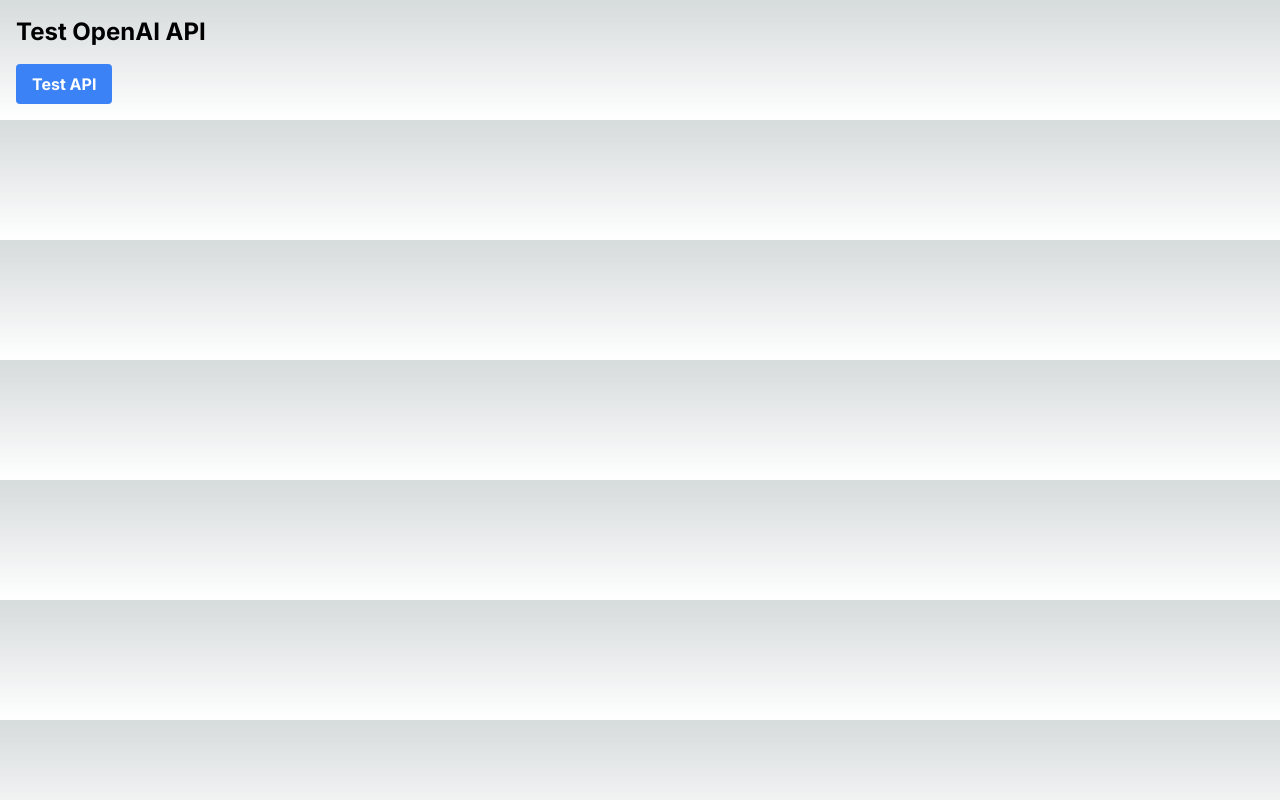
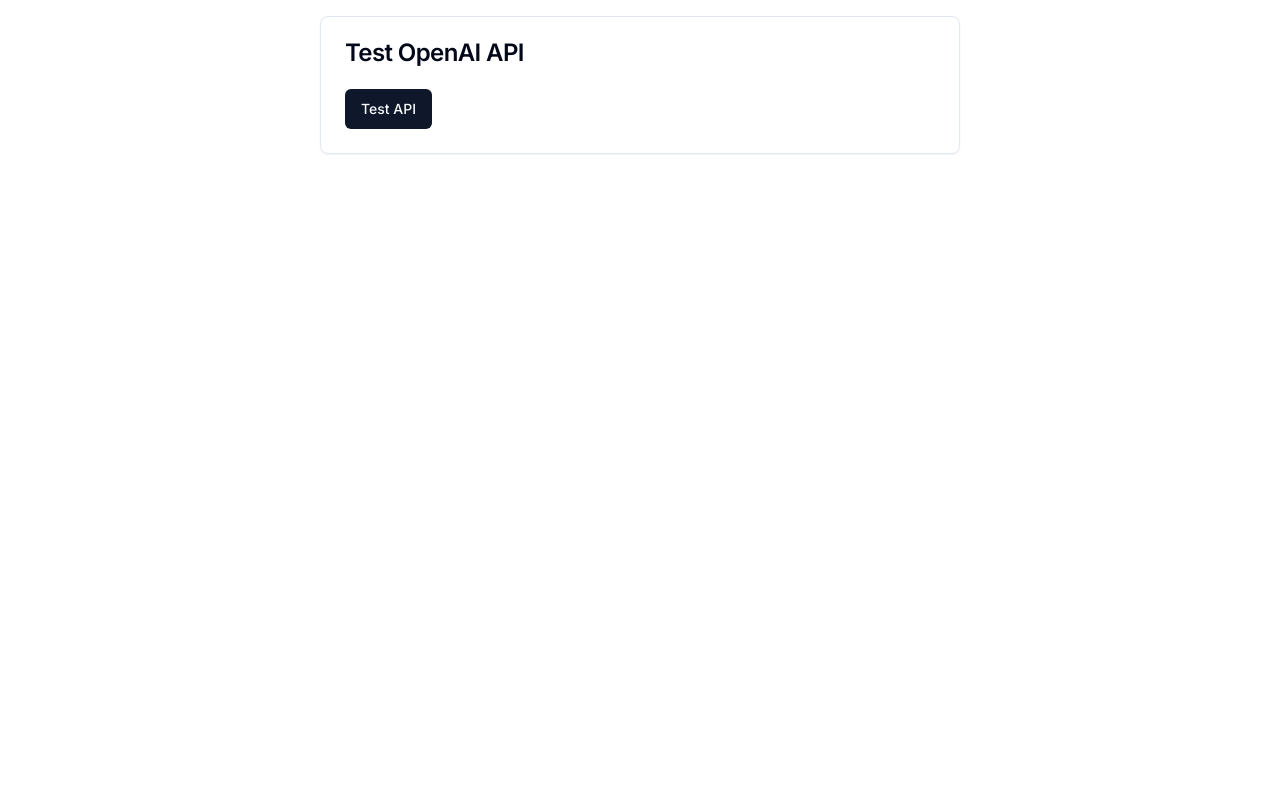
Before and after one commit to jasontech1998/festifaves, a Next.js app: page / in a window 1280 px wide. Built offline with nearby package versions, Linux system fonts and the light colour scheme.

Commit message:
add more libraries

```diff
--- a/app/api/chat/route.ts
+++ b/app/api/ask_ai/route.ts
@@ -1,5 +1,7 @@
 import { NextRequest, NextResponse } from "next/server";
 import OpenAI from "openai";
+
+import { outside_lands, portola } from "@/app/data";
 
 const openai = new OpenAI({
   apiKey: process.env.OPENAI_API_KEY,
@@ -22,7 +24,7 @@
             {
               type: "image_url",
               image_url: {
-                url: "https://preview.redd.it/fs6nvrn9f9wc1.jpeg?width=614&auto=webp&s=62551a33447a3a7ca523b8c4867e277a75ff90b7",
+                url: outside_lands,
               },
             },
           ],
--- a/app/data.ts
+++ b/app/data.ts
@@ -97,3 +97,6 @@
   "Yulia Niko",
   "Post Malone",
 ];
+
+export const outside_lands = "https://concertcrap.com/wp-content/uploads/2024/04/outside-lands-poster.png";
+export const portola = "https://media.web.aegpresents.com/content/img/xKebjkcVjWfwYN2GB5Vrm.jpg"
--- a/app/globals.css
+++ b/app/globals.css
@@ -2,32 +2,75 @@
   @tailwind components;
   @tailwind utilities;
 
+  @layer base {
     :root {
-  --foreground-rgb: 0, 0, 0;
-  --background-start-rgb: 214, 219, 220;
-  --background-end-rgb: 255, 255, 255;
+      --background: 0 0% 100%;
+      --foreground: 222.2 84% 4.9%;
+
+      --card: 0 0% 100%;
+      --card-foreground: 222.2 84% 4.9%;
+
+      --popover: 0 0% 100%;
+      --popover-foreground: 222.2 84% 4.9%;
+
+      --primary: 222.2 47.4% 11.2%;
+      --primary-foreground: 210 40% 98%;
+
+      --secondary: 210 40% 96.1%;
+      --secondary-foreground: 222.2 47.4% 11.2%;
+
+      --muted: 210 40% 96.1%;
+      --muted-foreground: 215.4 16.3% 46.9%;
+
+      --accent: 210 40% 96.1%;
+      --accent-foreground: 222.2 47.4% 11.2%;
+
+      --destructive: 0 84.2% 60.2%;
+      --destructive-foreground: 210 40% 98%;
+
+      --border: 214.3 31.8% 91.4%;
+      --input: 214.3 31.8% 91.4%;
+      --ring: 222.2 84% 4.9%;
+
+      --radius: 0.5rem;
     }
 
-@media (prefers-color-scheme: dark) {
-  :root {
-    --foreground-rgb: 255, 255, 255;
-    --background-start-rgb: 0, 0, 0;
-    --background-end-rgb: 0, 0, 0;
+    .dark {
+      --background: 222.2 84% 4.9%;
+      --foreground: 210 40% 98%;
+
+      --card: 222.2 84% 4.9%;
+      --card-foreground: 210 40% 98%;
+
+      --popover: 222.2 84% 4.9%;
+      --popover-foreground: 210 40% 98%;
+
+      --primary: 210 40% 98%;
+      --primary-foreground: 222.2 47.4% 11.2%;
+
+      --secondary: 217.2 32.6% 17.5%;
+      --secondary-foreground: 210 40% 98%;
+
+      --muted: 217.2 32.6% 17.5%;
+      --muted-foreground: 215 20.2% 65.1%;
+
+      --accent: 217.2 32.6% 17.5%;
+      --accent-foreground: 210 40% 98%;
+
+      --destructive: 0 62.8% 30.6%;
+      --destructive-foreground: 210 40% 98%;
+
+      --border: 217.2 32.6% 17.5%;
+      --input: 217.2 32.6% 17.5%;
+      --ring: 212.7 26.8% 83.9%;
     }
   }
 
+  @layer base {
+    * {
+      @apply border-border;
+    }
     body {
-  color: rgb(var(--foreground-rgb));
-  background: linear-gradient(
-      to bottom,
-      transparent,
-      rgb(var(--background-end-rgb))
-    )
-    rgb(var(--background-start-rgb));
-}
-
-@layer utilities {
-  .text-balance {
-    text-wrap: balance;
+      @apply bg-background text-foreground;
     }
   }
--- a/app/layout.tsx
+++ b/app/layout.tsx
@@ -1,11 +1,15 @@
 import type { Metadata } from "next";
-import { Inter } from "next/font/google";
+import { Inter as FontSans } from "next/font/google";
+import { cn } from "@/lib/utils";
 import "./globals.css";
 
-const inter = Inter({ subsets: ["latin"] });
+const fontSans = FontSans({
+  subsets: ["latin"],
+  variable: "--font-sans",
+});
 
 export const metadata: Metadata = {
-  title: "Create Next App",
+  title: "Festival Lineup",
   description: "Generated by create next app",
 };
 
@@ -16,7 +20,14 @@
 }>) {
   return (
     <html lang="en">
-      <body className={inter.className}>{children}</body>
+      <body
+        className={cn(
+          "min-h-screen bg-background font-sans antialiased",
+          fontSans.variable
+        )}
+      >
+        {children}
+      </body>
     </html>
   );
 }
--- a/app/page.tsx
+++ b/app/page.tsx
@@ -1,6 +1,9 @@
-'use client'
+"use client";
 
-import React, { useState } from 'react';
+import React, { useState } from "react";
+import { Button } from "@/components/ui/button";
+import { Card, CardHeader, CardTitle, CardContent } from "@/components/ui/card";
+import { ScrollArea } from "@/components/ui/scroll-area";
 
 export default function TestPage() {
   const [artists, setArtists] = useState<string[]>([]);
@@ -9,20 +12,18 @@
   const handleTestAPI = async () => {
     setIsLoading(true);
     try {
-      const res = await fetch('/api/chat', { method: 'POST' });
+      const res = await fetch("/api/ask_ai", { method: "POST" });
       const data = await res.json();
 
-      console.log(data, 'data');
+      console.log(data, "data");
 
       // Parse the JSON string in the response
       const parsedData = JSON.parse(data.message.content);
 
-
-
       // Set the artists array from the parsed data
       setArtists(parsedData.artists);
     } catch (error) {
-      console.error('Error:', error);
+      console.error("Error:", error);
       setArtists([]);
     } finally {
       setIsLoading(false);
@@ -30,25 +31,36 @@
   };
 
   return (
-    <div className="p-4">
-      <h1 className="text-2xl font-bold mb-4">Test OpenAI API</h1>
-      <button
-        onClick={handleTestAPI}
-        disabled={isLoading}
-        className="bg-blue-500 hover:bg-blue-700 text-white font-bold py-2 px-4 rounded"
-      >
-        {isLoading ? 'Loading...' : 'Test API'}
-      </button>
-      {artists.length > 0 && (
-        <div className="mt-4">
-          <h2 className="text-xl font-semibold mb-2">Artists:</h2>
-          <ul className="list-disc pl-5">
-            {artists.map((artist, index) => (
-              <li key={index}>{artist}</li>
-            ))}
-          </ul>
-        </div>
-      )}
+    <div className="p-4 max-w-2xl mx-auto">
+      <Card>
+        <CardHeader>
+          <CardTitle>Test OpenAI API</CardTitle>
+        </CardHeader>
+        <CardContent>
+          <Button onClick={handleTestAPI} disabled={isLoading}>
+            {isLoading ? "Loading..." : "Test API"}
+          </Button>
+
+          {artists.length > 0 && (
+            <Card className="mt-4">
+              <CardHeader>
+                <CardTitle>Artists</CardTitle>
+              </CardHeader>
+              <CardContent>
+                <ScrollArea className="h-[300px] w-full rounded-md border p-4">
+                  <ul className="space-y-2">
+                    {artists.map((artist, index) => (
+                      <li key={index} className="text-sm">
+                        {artist}
+                      </li>
+                    ))}
+                  </ul>
+                </ScrollArea>
+              </CardContent>
+            </Card>
+          )}
+        </CardContent>
+      </Card>
     </div>
   );
 }
--- /dev/null
+++ b/components/ui/button.tsx
@@ -0,0 +1,56 @@
+import * as React from "react"
+import { Slot } from "@radix-ui/react-slot"
+import { cva, type VariantProps } from "class-variance-authority"
+
+import { cn } from "@/lib/utils"
+
+const buttonVariants = cva(
+  "inline-flex items-center justify-center whitespace-nowrap rounded-md text-sm font-medium ring-offset-background transition-colors focus-visible:outline-none focus-visible:ring-2 focus-visible:ring-ring focus-visible:ring-offset-2 disabled:pointer-events-none disabled:opacity-50",
+  {
+    variants: {
+      variant: {
+        default: "bg-primary text-primary-foreground hover:bg-primary/90",
+        destructive:
+          "bg-destructive text-destructive-foreground hover:bg-destructive/90",
+        outline:
+          "border border-input bg-background hover:bg-accent hover:text-accent-foreground",
+        secondary:
+          "bg-secondary text-secondary-foreground hover:bg-secondary/80",
+        ghost: "hover:bg-accent hover:text-accent-foreground",
+        link: "text-primary underline-offset-4 hover:underline",
+      },
+      size: {
+        default: "h-10 px-4 py-2",
+        sm: "h-9 rounded-md px-3",
+        lg: "h-11 rounded-md px-8",
+        icon: "h-10 w-10",
+      },
+    },
+    defaultVariants: {
+      variant: "default",
+      size: "default",
+    },
+  }
+)
+
+export interface ButtonProps
+  extends React.ButtonHTMLAttributes<HTMLButtonElement>,
+    VariantProps<typeof buttonVariants> {
+  asChild?: boolean
+}
+
+const Button = React.forwardRef<HTMLButtonElement, ButtonProps>(
+  ({ className, variant, size, asChild = false, ...props }, ref) => {
+    const Comp = asChild ? Slot : "button"
+    return (
+      <Comp
+        className={cn(buttonVariants({ variant, size, className }))}
+        ref={ref}
+        {...props}
+      />
+    )
+  }
+)
+Button.displayName = "Button"
+
+export { Button, buttonVariants }
--- /dev/null
+++ b/components/ui/card.tsx
@@ -0,0 +1,79 @@
+import * as React from "react"
+
+import { cn } from "@/lib/utils"
+
+const Card = React.forwardRef<
+  HTMLDivElement,
+  React.HTMLAttributes<HTMLDivElement>
+>(({ className, ...props }, ref) => (
+  <div
+    ref={ref}
+    className={cn(
+      "rounded-lg border bg-card text-card-foreground shadow-sm",
+      className
+    )}
+    {...props}
+  />
+))
+Card.displayName = "Card"
+
+const CardHeader = React.forwardRef<
+  HTMLDivElement,
+  React.HTMLAttributes<HTMLDivElement>
+>(({ className, ...props }, ref) => (
+  <div
+    ref={ref}
+    className={cn("flex flex-col space-y-1.5 p-6", className)}
+    {...props}
+  />
+))
+CardHeader.displayName = "CardHeader"
+
+const CardTitle = React.forwardRef<
+  HTMLParagraphElement,
+  React.HTMLAttributes<HTMLHeadingElement>
+>(({ className, ...props }, ref) => (
+  <h3
+    ref={ref}
+    className={cn(
+      "text-2xl font-semibold leading-none tracking-tight",
+      className
+    )}
+    {...props}
+  />
+))
+CardTitle.displayName = "CardTitle"
+
+const CardDescription = React.forwardRef<
+  HTMLParagraphElement,
+  React.HTMLAttributes<HTMLParagraphElement>
+>(({ className, ...props }, ref) => (
+  <p
+    ref={ref}
+    className={cn("text-sm text-muted-foreground", className)}
+    {...props}
+  />
+))
+CardDescription.displayName = "CardDescription"
+
+const CardContent = React.forwardRef<
+  HTMLDivElement,
+  React.HTMLAttributes<HTMLDivElement>
+>(({ className, ...props }, ref) => (
+  <div ref={ref} className={cn("p-6 pt-0", className)} {...props} />
+))
+CardContent.displayName = "CardContent"
+
+const CardFooter = React.forwardRef<
+  HTMLDivElement,
+  React.HTMLAttributes<HTMLDivElement>
+>(({ className, ...props }, ref) => (
+  <div
+    ref={ref}
+    className={cn("flex items-center p-6 pt-0", className)}
+    {...props}
+  />
+))
+CardFooter.displayName = "CardFooter"
+
+export { Card, CardHeader, CardFooter, CardTitle, CardDescription, CardContent }
--- /dev/null
+++ b/components/ui/scroll-area.tsx
@@ -0,0 +1,48 @@
+"use client"
+
+import * as React from "react"
+import * as ScrollAreaPrimitive from "@radix-ui/react-scroll-area"
+
+import { cn } from "@/lib/utils"
+
+const ScrollArea = React.forwardRef<
+  React.ElementRef<typeof ScrollAreaPrimitive.Root>,
+  React.ComponentPropsWithoutRef<typeof ScrollAreaPrimitive.Root>
+>(({ className, children, ...props }, ref) => (
+  <ScrollAreaPrimitive.Root
+    ref={ref}
+    className={cn("relative overflow-hidden", className)}
+    {...props}
+  >
+    <ScrollAreaPrimitive.Viewport className="h-full w-full rounded-[inherit]">
+      {children}
+    </ScrollAreaPrimitive.Viewport>
+    <ScrollBar />
+    <ScrollAreaPrimitive.Corner />
+  </ScrollAreaPrimitive.Root>
+))
+ScrollArea.displayName = ScrollAreaPrimitive.Root.displayName
+
+const ScrollBar = React.forwardRef<
+  React.ElementRef<typeof ScrollAreaPrimitive.ScrollAreaScrollbar>,
+  React.ComponentPropsWithoutRef<typeof ScrollAreaPrimitive.ScrollAreaScrollbar>
+>(({ className, orientation = "vertical", ...props }, ref) => (
+  <ScrollAreaPrimitive.ScrollAreaScrollbar
+    ref={ref}
+    orientation={orientation}
+    className={cn(
+      "flex touch-none select-none transition-colors",
+      orientation === "vertical" &&
+        "h-full w-2.5 border-l border-l-transparent p-[1px]",
+      orientation === "horizontal" &&
+        "h-2.5 flex-col border-t border-t-transparent p-[1px]",
+      className
+    )}
+    {...props}
+  >
+    <ScrollAreaPrimitive.ScrollAreaThumb className="relative flex-1 rounded-full bg-border" />
+  </ScrollAreaPrimitive.ScrollAreaScrollbar>
+))
+ScrollBar.displayName = ScrollAreaPrimitive.ScrollAreaScrollbar.displayName
+
+export { ScrollArea, ScrollBar }
--- /dev/null
+++ b/lib/utils.ts
@@ -0,0 +1,6 @@
+import { type ClassValue, clsx } from "clsx"
+import { twMerge } from "tailwind-merge"
+
+export function cn(...inputs: ClassValue[]) {
+  return twMerge(clsx(inputs))
+}
--- a/tailwind.config.ts
+++ b/tailwind.config.ts
@@ -1,20 +1,84 @@
-import type { Config } from "tailwindcss";
+import type { Config } from "tailwindcss"
+const { fontFamily } = require("tailwindcss/defaultTheme")
 
-const config: Config = {
+const config = {
+  darkMode: ["class"],
   content: [
-    "./pages/**/*.{js,ts,jsx,tsx,mdx}",
-    "./components/**/*.{js,ts,jsx,tsx,mdx}",
-    "./app/**/*.{js,ts,jsx,tsx,mdx}",
-  ],
+    './pages/**/*.{ts,tsx}',
+    './components/**/*.{ts,tsx}',
+    './app/**/*.{ts,tsx}',
+    './src/**/*.{ts,tsx}',
+	],
+  prefix: "",
   theme: {
+    container: {
+      center: true,
+      padding: "2rem",
+      screens: {
+        "2xl": "1400px",
+      },
+    },
     extend: {
-      backgroundImage: {
-        "gradient-radial": "radial-gradient(var(--tw-gradient-stops))",
-        "gradient-conic":
-          "conic-gradient(from 180deg at 50% 50%, var(--tw-gradient-stops))",
+      fontFamily: {
+        sans: ["var(--font-sans)", ...fontFamily.sans],
+      },
+      colors: {
+        border: "hsl(var(--border))",
+        input: "hsl(var(--input))",
+        ring: "hsl(var(--ring))",
+        background: "hsl(var(--background))",
+        foreground: "hsl(var(--foreground))",
+        primary: {
+          DEFAULT: "hsl(var(--primary))",
+          foreground: "hsl(var(--primary-foreground))",
+        },
+        secondary: {
+          DEFAULT: "hsl(var(--secondary))",
+          foreground: "hsl(var(--secondary-foreground))",
+        },
+        destructive: {
+          DEFAULT: "hsl(var(--destructive))",
+          foreground: "hsl(var(--destructive-foreground))",
+        },
+        muted: {
+          DEFAULT: "hsl(var(--muted))",
+          foreground: "hsl(var(--muted-foreground))",
+        },
+        accent: {
+          DEFAULT: "hsl(var(--accent))",
+          foreground: "hsl(var(--accent-foreground))",
+        },
+        popover: {
+          DEFAULT: "hsl(var(--popover))",
+          foreground: "hsl(var(--popover-foreground))",
+        },
+        card: {
+          DEFAULT: "hsl(var(--card))",
+          foreground: "hsl(var(--card-foreground))",
+        },
+      },
+      borderRadius: {
+        lg: "var(--radius)",
+        md: "calc(var(--radius) - 2px)",
+        sm: "calc(var(--radius) - 4px)",
+      },
+      keyframes: {
+        "accordion-down": {
+          from: { height: "0" },
+          to: { height: "var(--radix-accordion-content-height)" },
+        },
+        "accordion-up": {
+          from: { height: "var(--radix-accordion-content-height)" },
+          to: { height: "0" },
+        },
+      },
+      animation: {
+        "accordion-down": "accordion-down 0.2s ease-out",
+        "accordion-up": "accordion-up 0.2s ease-out",
       },
     },
   },
-  plugins: [],
-};
-export default config;
+  plugins: [require("tailwindcss-animate")],
+} satisfies Config
+
+export default config
```
Also changed, not shown: package.json (+8 -1 lines), components.json (added), 1 other file (tests, documents, lock files or other folders). Lines whose indentation alone changed are shown as unchanged.
